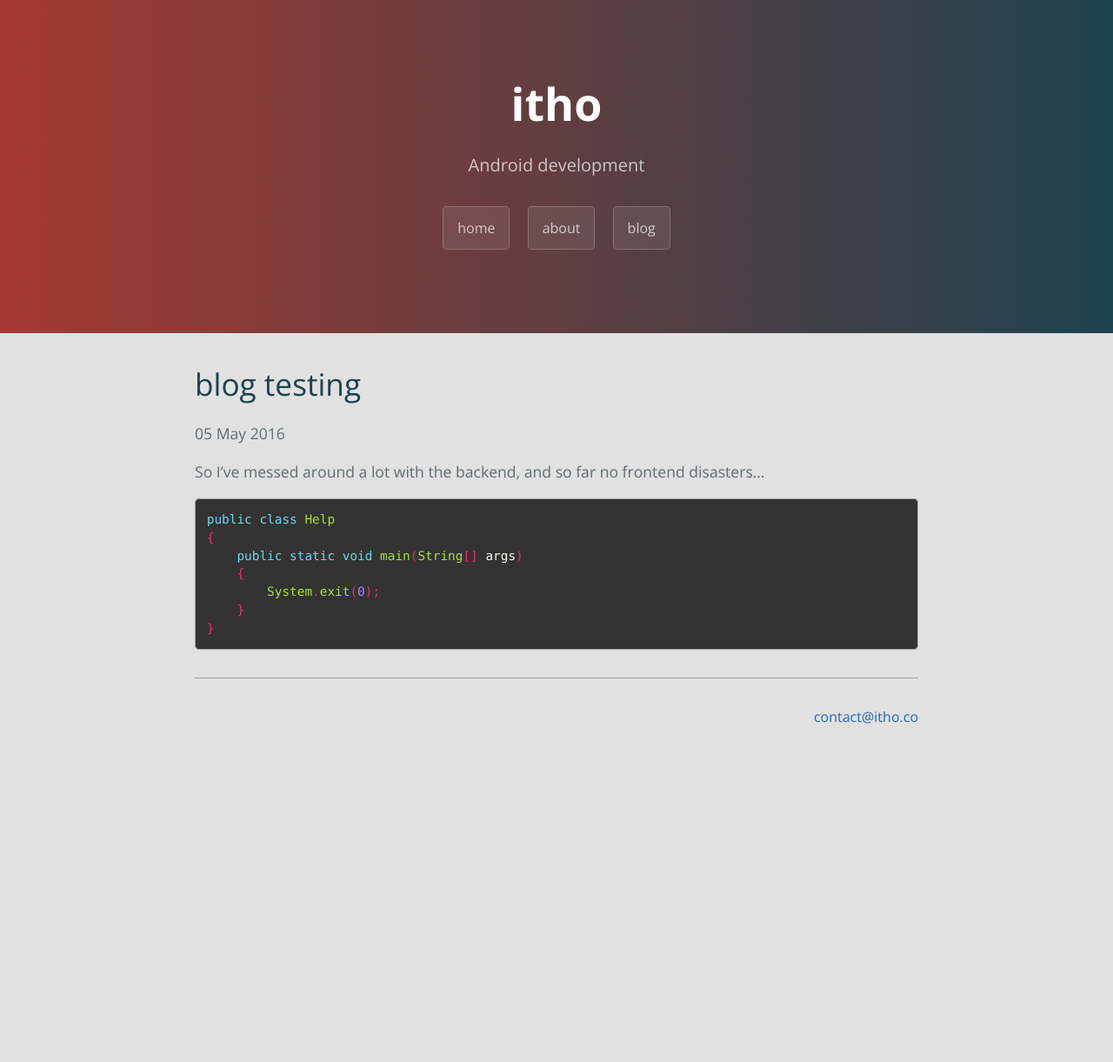
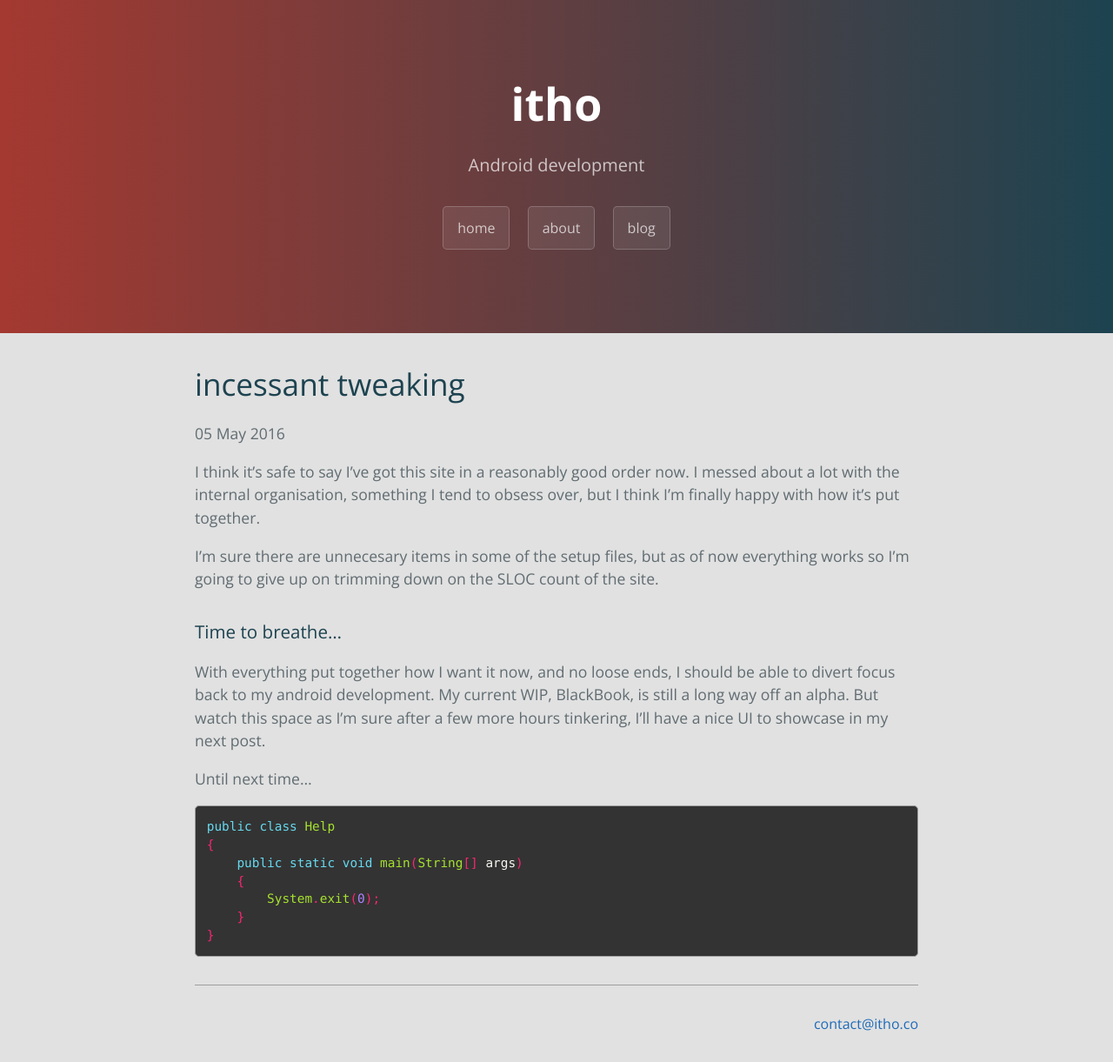
Before and after one commit to itho/itho.github.io, a Jekyll site: the page built from _posts/2016-05-05-blog-testing.md, in a window 1280 px wide. Shown: the whole page at 87% size. Built offline with Jekyll 4.4.1, drawn with Linux system fonts in a browser that asks for light colours; some web fonts are replaced; before the commit the page ends 900 px from its top, so only the background shows below that.

Commit message:
Update 2016-05-05-blog-testing.md

````diff
--- a/_posts/2016-05-05-blog-testing.md
+++ b/_posts/2016-05-05-blog-testing.md
@@ -1,10 +1,20 @@
 ---
 layout: post
-title: "blog testing"
+title: "incessant tweaking"
 date: 2016-05-05
 ---
 
-So I've messed around a lot with the backend, and so far no frontend disasters...
+I think it's safe to say I've got this site in a reasonably good order now.
+I messed about a lot with the internal organisation, something I tend to obsess over, but I think I'm finally happy with how it's put together.
+
+I'm sure there are unnecesary items in some of the setup files, but as of now everything works so I'm going to give up on trimming down on the SLOC count of the site.
+
+### Time to breathe...
+
+With everything put together how I want it now, and no loose ends, I should be able to divert focus back to my android development.
+My current WIP, BlackBook, is still a long way off an alpha. But watch this space as I'm sure after a few more hours tinkering, I'll have a nice UI to showcase in my next post.
+
+Until next time...
 
 ```java
 public class Help
````
